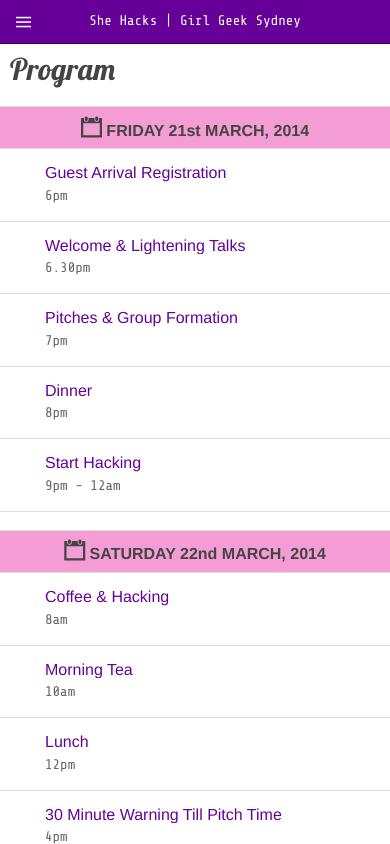
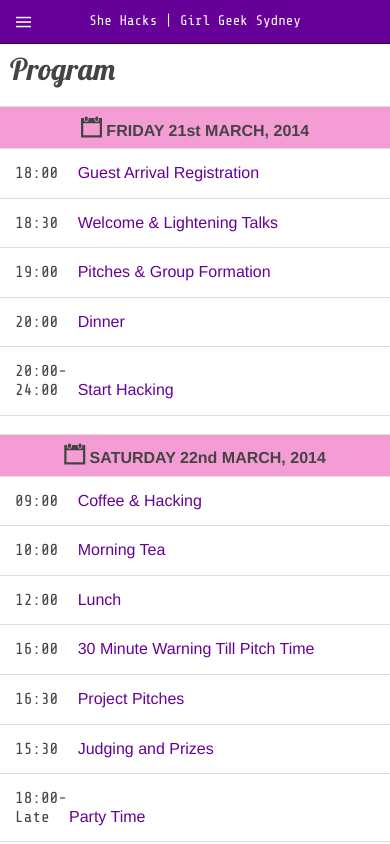
Before and after one commit to georgicodes/sheHacksApp, a plain HTML site: page www/index.html at #!/program in a window 390 px wide. Drawn offline with nearby package versions, Linux system fonts and the light colour scheme; some packages are replaced by stand-ins of ours; files whose address does not match are found by name; a web font is replaced by a local one.

Commit message:
styling changes to program page

```diff
--- a/www/js/services.js
+++ b/www/js/services.js
@@ -21,20 +21,20 @@
     .factory('ProgramService', function () {
         var programDays = [
             {"date": "FRIDAY 21st MARCH, 2014", "program": [
-                {"title": "Guest Arrival Registration", "time": "6pm", iconClass: '', colour: "candy-"},
-                {"title": "Welcome & Lightening Talks", "time": "6.30pm", iconClass: '', colour: "candy-" },
-                {"title": "Pitches & Group Formation", "time": "7pm", iconClass: '', colour: "candy-"},
-                {"title": "Dinner", "time": "8pm", iconClass: '', colour: "candy-"},
-                {"title": "Start Hacking", "time": "9pm - 12am", iconClass: '', colour: "candy-"}
+                {"title": "Guest Arrival Registration", "time": "18:00", iconClass: '', colour: "candy-"},
+                {"title": "Welcome & Lightening Talks", "time": "18:30", iconClass: '', colour: "candy-" },
+                {"title": "Pitches & Group Formation", "time": "19:00", iconClass: '', colour: "candy-"},
+                {"title": "Dinner", "time": "20:00", iconClass: '', colour: "candy-"},
+                {"title": "Start Hacking", "time": "20:00-<br>24:00", iconClass: '', colour: "candy-"}
             ]},
             {"date": "SATURDAY 22nd MARCH, 2014", "program": [
-                {"title": "Coffee & Hacking", "time": "8am", iconClass: '', colour: "candy-"},
-                {"title": "Morning Tea", "time": "10am", iconClass: '', colour: "candy-"},
-                {"title": "Lunch", "time": "12pm", iconClass: '', colour: "candy-"},
-                {"title": "30 Minute Warning Till Pitch Time", "time": "4pm", iconClass: '', colour: "candy-"},
-                {"title": "Project Pitches", "time": "4.30pm", iconClass: '', colour: "candy-"},
-                {"title": "Judging and Prizes", "time": "5.30pm", iconClass: '', colour: "candy-"},
-                {"title": "Party Time", "time": "6pm - Late", iconClass: '', colour: "candy-"}
+                {"title": "Coffee & Hacking", "time": "09:00", iconClass: '', colour: "candy-"},
+                {"title": "Morning Tea", "time": "10:00", iconClass: '', colour: "candy-"},
+                {"title": "Lunch", "time": "12:00", iconClass: '', colour: "candy-"},
+                {"title": "30 Minute Warning Till Pitch Time", "time": "16:00", iconClass: '', colour: "candy-"},
+                {"title": "Project Pitches", "time": "16:30", iconClass: '', colour: "candy-"},
+                {"title": "Judging and Prizes", "time": "15:30", iconClass: '', colour: "candy-"},
+                {"title": "Party Time", "time": "18:00-<br>Late", iconClass: '', colour: "candy-"}
             ]}
         ];
 
--- a/www/scss/app.scss
+++ b/www/scss/app.scss
@@ -46,3 +46,9 @@
 h2 {
   margin-bottom: 0px;
 }
+
+.program-time {
+  color: $dark;
+  margin-right: 15px;
+  //font-style: $font-family-serif;
+}
--- a/www/templates/program.html
+++ b/www/templates/program.html
@@ -33,11 +33,9 @@
                 <div class="item item-divider text-center">
                     <i class="ion-calendar venue-map-icon"></i> {{item.date}}
                 </div>
-                <div class="item item-icon-left tech-font" ng-repeat="slot in item.program" ng-class="slot.colour">
-                    <!--<i class="icon ion-email"></i>-->
-                    <h2>{{slot.title}}</h2>
-
-                    <p>{{slot.time}}</p>
+                <div class="item item-text-wrap" ng-repeat="slot in item.program" ng-class="slot.colour">
+                    <h2><span class="program-time tech-font" ng-bind-html="slot.time"></span> {{slot
+                        .title}}</h2>
                 </div>
             </div>
         </div>
```
Also changed, not shown: www/templates/sponsors.html (+1 -1 lines), www/css/app.css.
